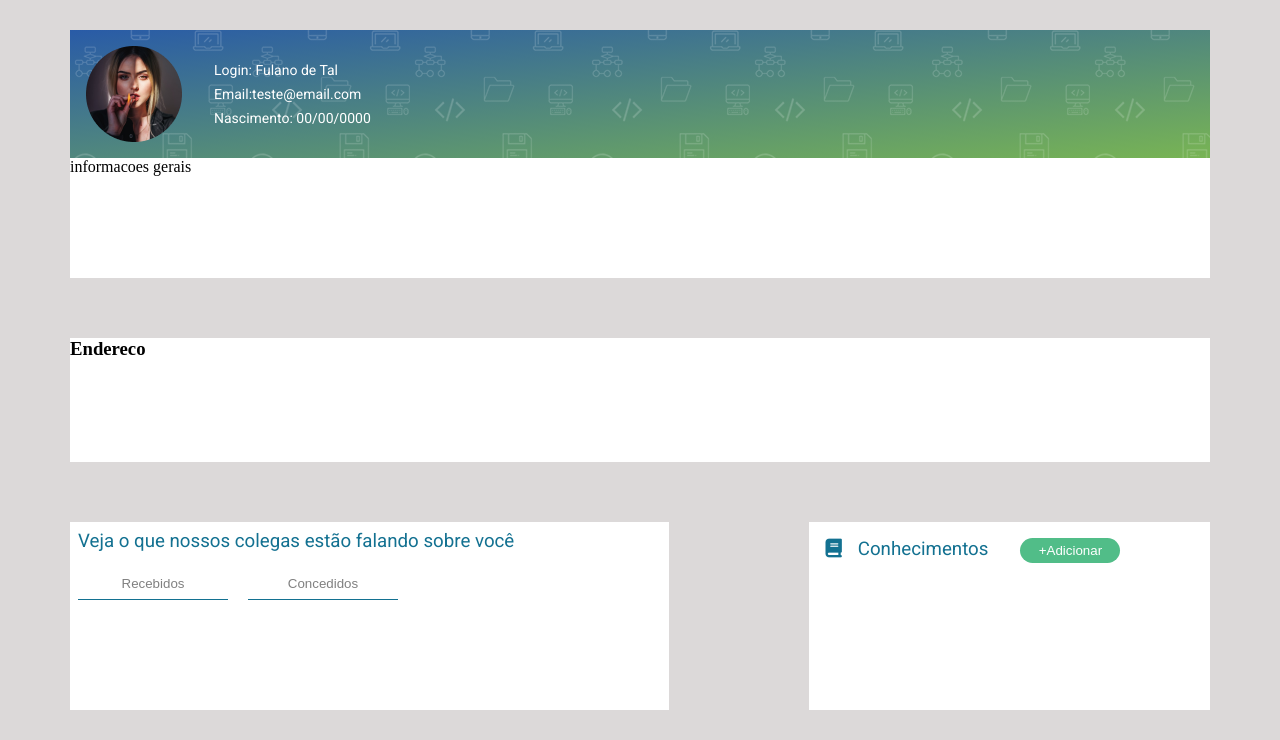
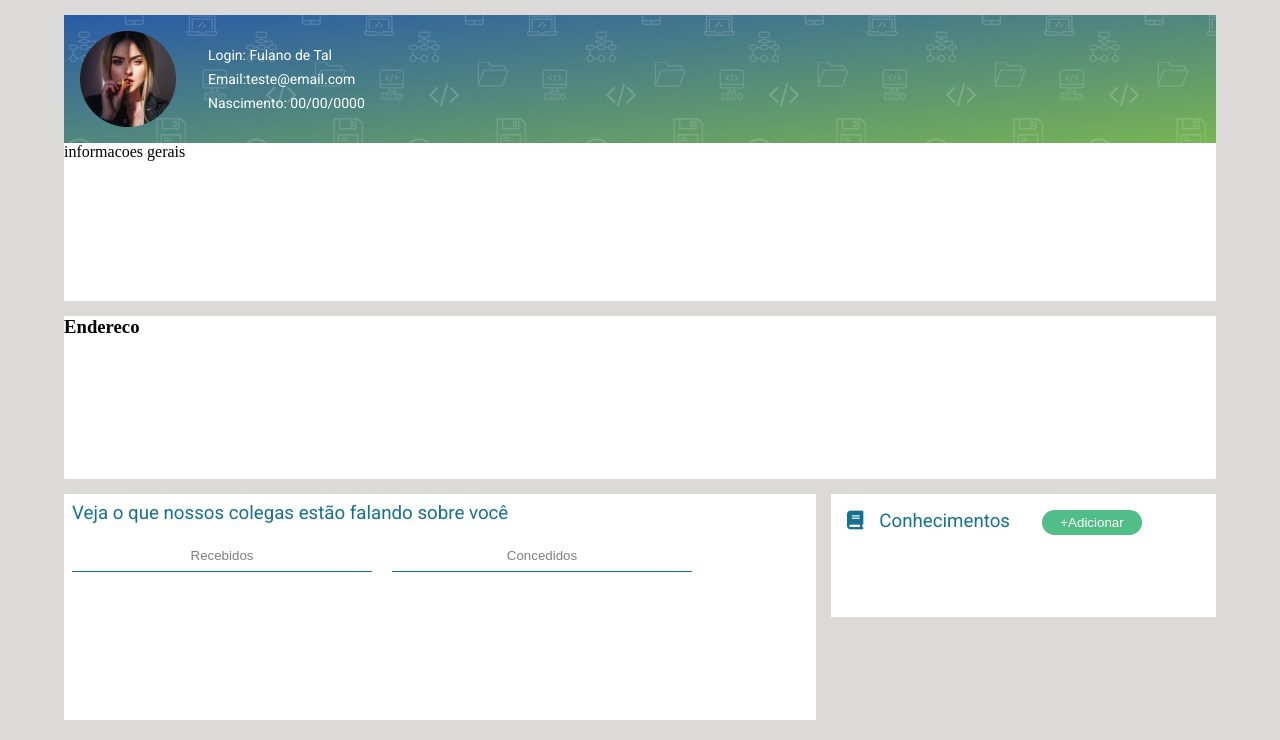
Before and after one commit to DanielaLeguari/homework7, a website built with webpack: page perfil.html in a window 1280 px wide. Shown: the part 60-800 px from the top of the page. Built offline with nearby package versions, Linux system fonts and the light colour scheme.

Commit message:
ajustes margens

```diff
--- a/styles/style-perfil.scss
+++ b/styles/style-perfil.scss
@@ -63,23 +63,21 @@ $perfil-bg-secoes: #FFFFFF;
 
 /*perfil-secao-main*/
 .perfil-main {
-    width: 100vw;
+    width:90vw;
     height: calc(100vh - 60px);
     display: grid;
+    gap: 15px;
+    margin:0 auto;
     grid-template-areas:
         "perfil-secao-cabecalho perfil-secao-cabecalho perfil-secao-cabecalho"
         "perfil-secao-endereco perfil-secao-endereco perfil-secao-endereco"
         "perfil-secao-colegas perfil-secao-colegas perfil-secao-conhecimentos";
 }
 
-
-.perfil-item {
-    margin: 30px 70px 30px 70px;
-}
-
 .perfil-secao-cabecalho {
     grid-area: perfil-secao-cabecalho;
     background-color: $perfil-bg-secoes;
+    margin-top: 15px;
 
     .perfil-informacoes-contato {
         background: url('../img/perfil-imagem-fundo-header.png'), linear-gradient(to bottom right, #295ba7, #78b454);
@@ -115,6 +113,35 @@ $perfil-bg-secoes: #FFFFFF;
 .perfil-secao-colegas {
     grid-area: perfil-secao-colegas;
     background-color: $perfil-bg-secoes;
+    margin-bottom: 20px;
+
+
+}
+
+
+
+.perfil-secao-colegas{
+   font-family: $perfil-fonte-principal;
+
+    .perfil-titulo-colegas{
+        font-weight: 400;
+        color: $perfil-cor-titulos;
+        display: flex;
+        margin:0.5rem;
+     }
+
+     .perfil-btn-secao-colegas{
+        background-color: transparent;
+        border: none;
+        border-bottom: 1px solid $perfil-cor-titulos;
+        color:$perfil-cor-campos;
+        padding: 0.5rem;
+        width: 300px;
+        margin:0.5rem;
+        cursor: pointer;
+
+
+     }
 }
 
 .perfil-secao-conhecimentos {
@@ -122,6 +149,8 @@ $perfil-bg-secoes: #FFFFFF;
     background-color: #ffffff;
     font-family: $perfil-fonte-principal;
     display: flex;
+    height: 50%;
+
 
     .perfil-titulo-conhecimentos{
         color: $perfil-cor-titulos;
@@ -145,26 +174,3 @@ $perfil-bg-secoes: #FFFFFF;
         cursor: pointer;
     }
 }
-
-.perfil-secao-colegas{
-   font-family: $perfil-fonte-principal;
-
-    .perfil-titulo-colegas{
-        font-weight: 400;
-        color: $perfil-cor-titulos;
-        display: flex;
-        margin:0.5rem;
-     }
-
-     .perfil-btn-secao-colegas{
-        background-color: transparent;
-        border: none;
-        border-bottom: 1px solid $perfil-cor-titulos;
-        color:$perfil-cor-campos;
-        padding: 0.5rem;
-        width: 150px;
-        margin:0.5rem;
-        cursor: pointer;
-
-     }
-}
```
